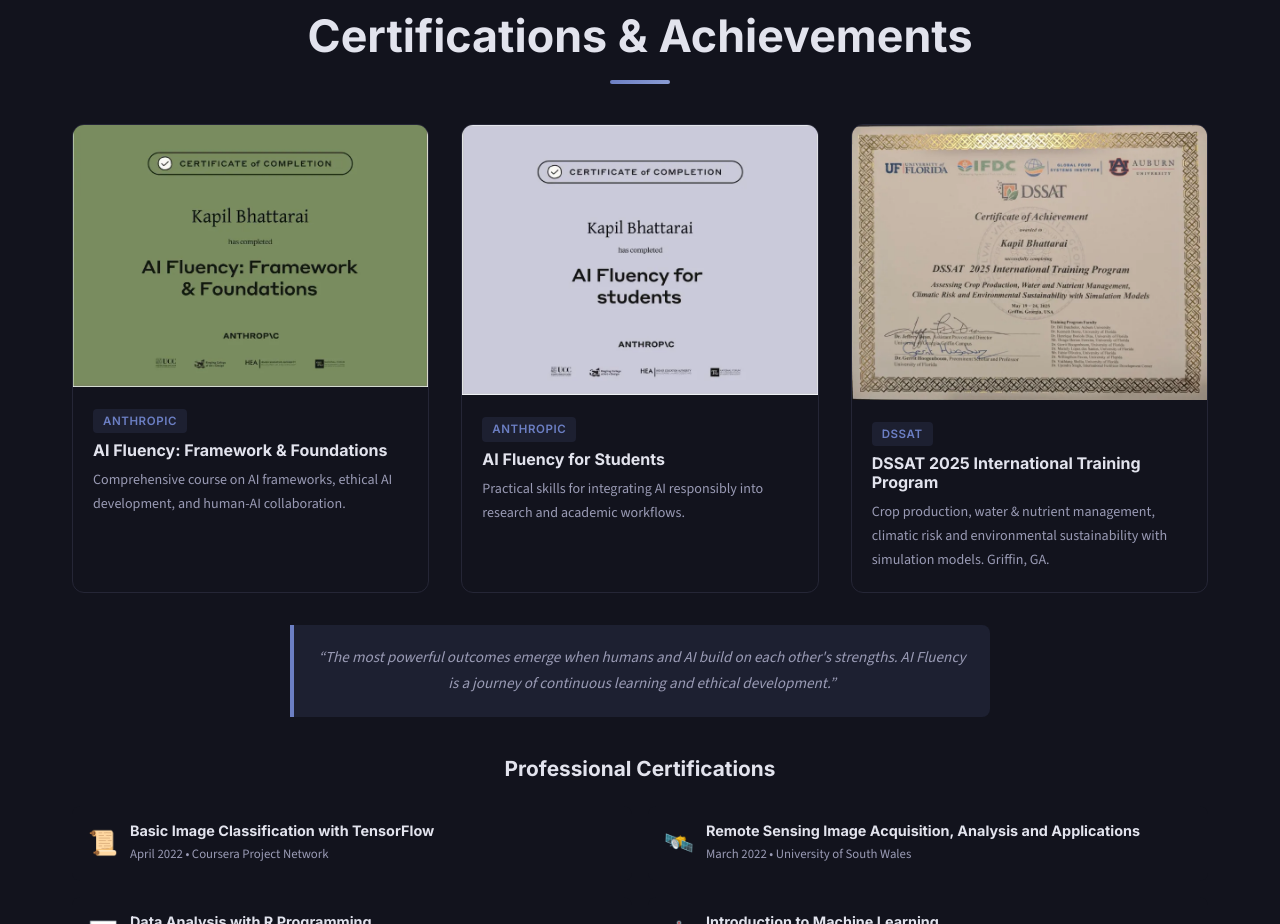
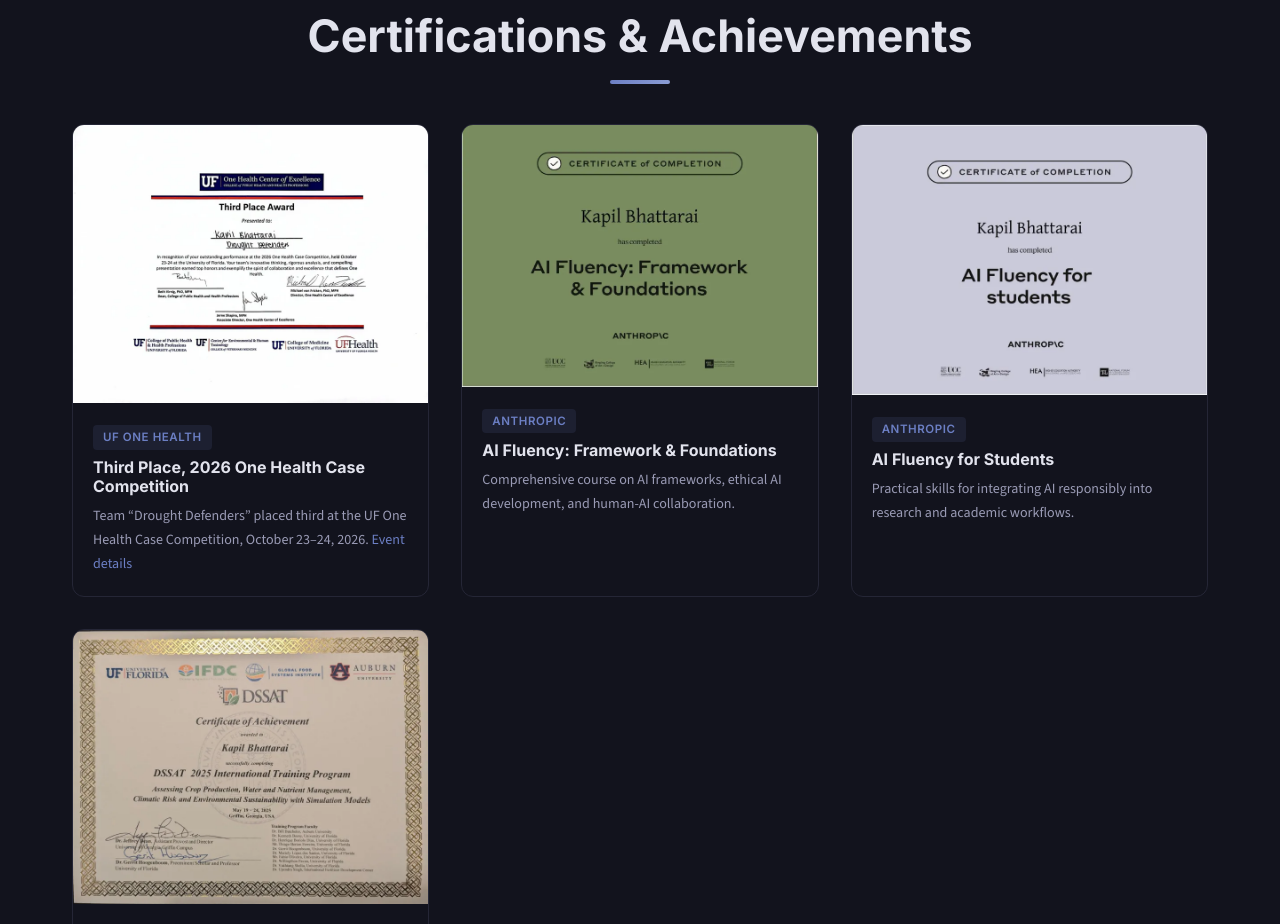
Before and after one commit to kapil-161/kapil-161.github.io, a Next.js app: page /about in a window 1280 px wide. Shown: the part 3320-4244 px from the top of the page. Built offline with nearby package versions, Linux system fonts and the light colour scheme.

Commit message:
Add One Health Case Competition third place award to About page
Co-Authored-By: Claude Sonnet 5.5 <noreply@anthropic.com>

```diff
--- a/app/about/page.js
+++ b/app/about/page.js
@@ -193,6 +193,16 @@ export default function AboutPage() {
                     <div className={styles.certCards}>
                         <div className={styles.certCard}>
                             <div className={styles.certImage}>
+                                <Image src="/images/cert_one_health_third_place.webp" alt="Third Place Award, 2026 One Health Case Competition, University of Florida" width={800} height={626} className={styles.certPhoto} />
+                            </div>
+                            <div className={styles.certItem}>
+                                <span className={styles.certBadge}>UF One Health</span>
+                                <h4>Third Place, 2026 One Health Case Competition</h4>
+                                <p>Team &ldquo;Drought Defenders&rdquo; placed third at the UF One Health Case Competition, October 23&ndash;24, 2026. <a href="https://phhp.ufl.edu/events/13496/uf-one-health-case-competition-2026/" target="_blank" rel="noopener noreferrer">Event details</a></p>
+                            </div>
+                        </div>
+                        <div className={styles.certCard}>
+                            <div className={styles.certImage}>
                                 <Image src="/images/cert_ai_fluency_foundations.webp" alt="AI Fluency: Framework & Foundations - Anthropic Certificate" width={800} height={589} className={styles.certPhoto} />
                             </div>
                             <div className={styles.certItem}>
```
Also changed, not shown: public/images/cert_one_health_third_place.webp (added), 66 other files (tests, documents, lock files or other folders).
